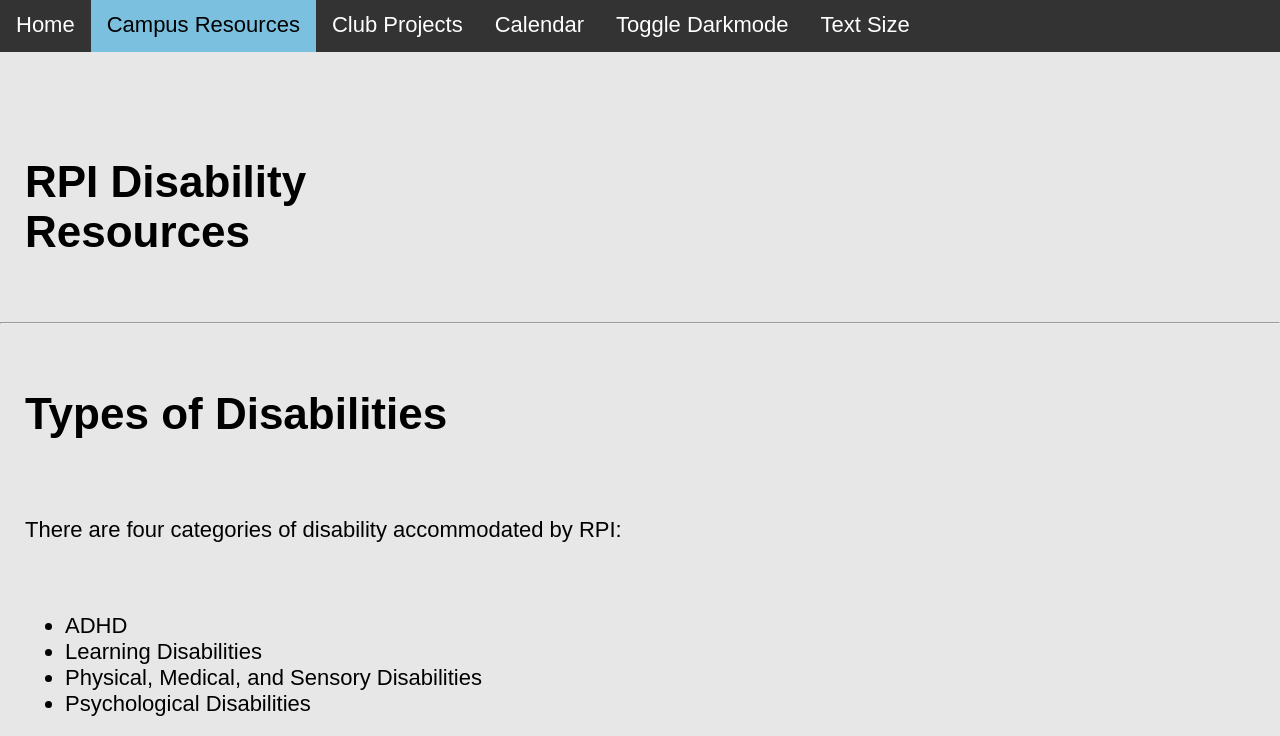
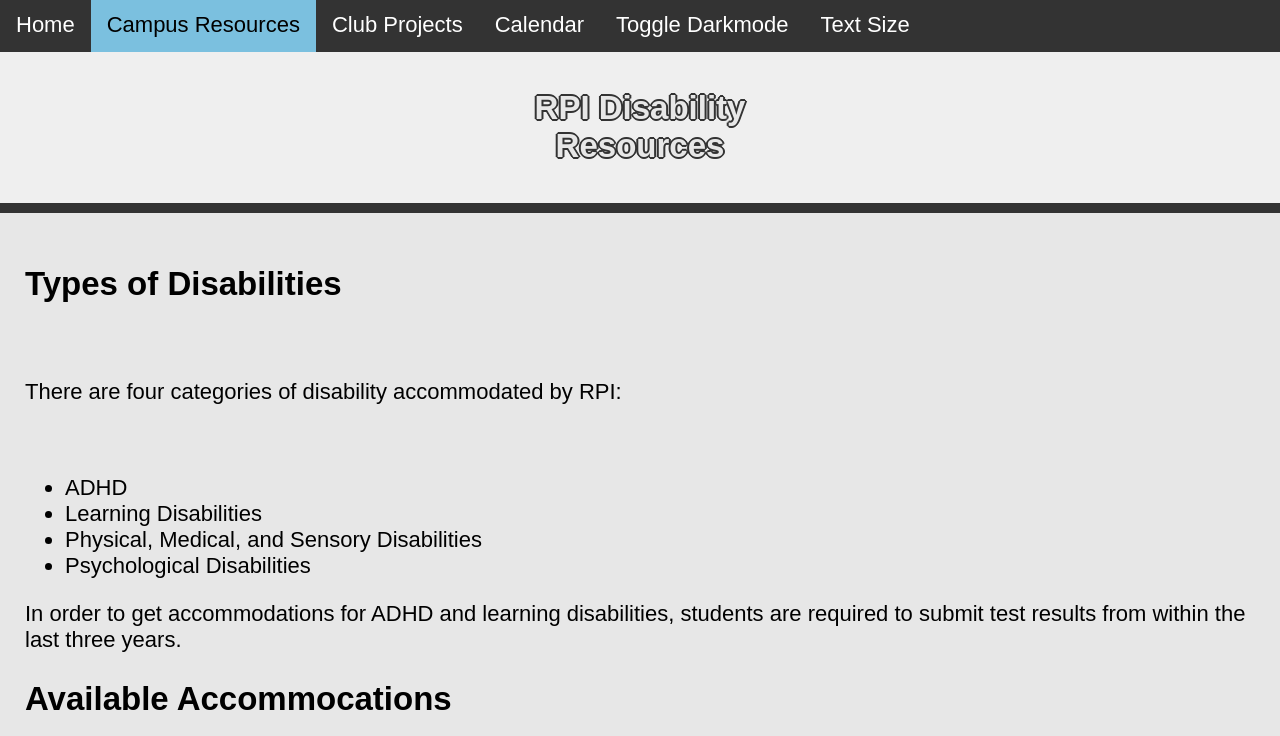
Before and after one commit to tolmiery/rpi-dsr, a plain HTML site: page new_resources.html in a window 1280 px wide. Shown: the part 145-881 px from the top of the page. Drawn offline with Linux system fonts and the light colour scheme.

Commit message:
Add files via upload

```diff
--- a/new_resources.html
+++ b/new_resources.html
@@ -36,15 +36,15 @@
 
 
     </div>
-<div id="text"><h1 style="color:black"><br>RPI Disability <br> Resources <br></h1></div>
-    <div><hr class="rounded"></div>
+    <div id = "background"><h2>RPI Disability <br> Resources <br></h2></div>
+
 
 
 <div id= "text">
     <div class="container">
         <div class="row">
             <div class="about-col-2">
-                <div class="sub-title"><h1>Types of Disabilities</h1><br></div>
+                <div class="sub-title"><h2>Types of Disabilities</h2><br></div>
                 <p>There are four categories of disability accommodated by RPI:</p><br>
                 <ul>
                     <li>ADHD</li>
@@ -61,7 +61,7 @@
     <div class="container">
         <div class="row">
             <div class="about-col-2">
-                <div class="sub-title"><h1>Available Accommocations</h1><br></div>
+                <div class="sub-title"><h2>Available Accommocations</h2><br></div>
                 <p>The accommodations listed on RPI's <a href = "https://studenthealth.rpi.edu/student-health-services/disability-services/types-accommodations">
 			<strong> website</strong></a> are:</p><br>
                 <ul>
@@ -91,7 +91,7 @@
     <div class="container">
         <div class="row">
             <div class="about-col-2">
-                <div class="sub-title"><h1>Requesting Accommocations</h1><br></div>
+                <div class="sub-title"><h2>Requesting Accommocations</h2><br></div>
                 <p>The steps for requesting initial accommodations are:</p><br>
 		    <ol>
 			    <li>Complete an <a href="request_form.pdf"> <strong>accommodations request form</strong></a>.</li>
--- a/new_style.css
+++ b/new_style.css
@@ -138,6 +138,8 @@ body {
     background-size: cover;
     padding: 10px;
     border-bottom: 10px solid #333;
+    text-align: center;
+    color: #E7E7E7;
     text-shadow: 2px 0 #333, -2px 0 #333, 0 2px #333, 0 -2px #333,
              1px 1px #333, -1px -1px #333, 1px -1px #333, -1px 1px #333;
 }
```
Also changed, not shown: new_bonus.html (+4 -4 lines), new_calendar.html (+2 -2 lines), new_home.html (+1 -2 lines).
